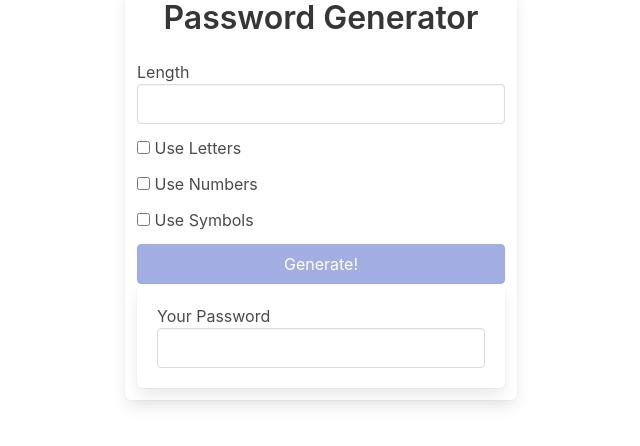
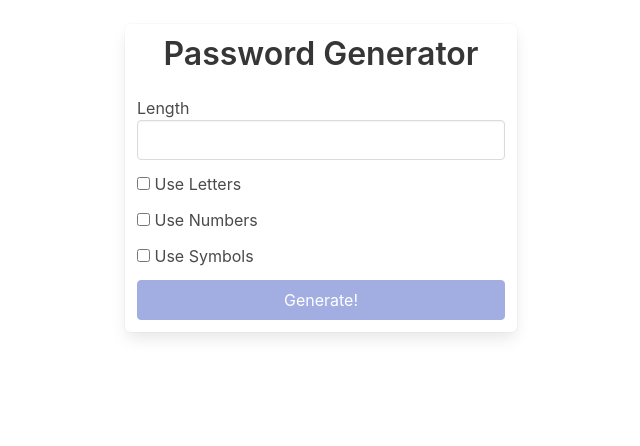
Before and after one commit to thapaRoyal/password-generator-angular, an Angular app: page / in a window 1280 px wide. Shown: the top 446 px of the page, without its empty margins (319-959 px from the left). Built offline with nearby package versions, Linux system fonts and the light colour scheme.

Commit message:
finished

```diff
--- a/src/app/app.component.html
+++ b/src/app/app.component.html
@@ -1,5 +1,5 @@
 <div class="container">
-  <div class="columns is-centered">
+  <div class="columns is-centered mt-5">
     <div class="box column is-one-third">
       <h1 class="title has-text-centered">Password Generator</h1>
 
@@ -48,7 +48,7 @@
         Generate!
       </button>
 
-      <div class="box">
+      <div class="box" *ngIf="password">
         <label>Your Password</label>
         <input class="input" [value]="password" />
       </div>
```
